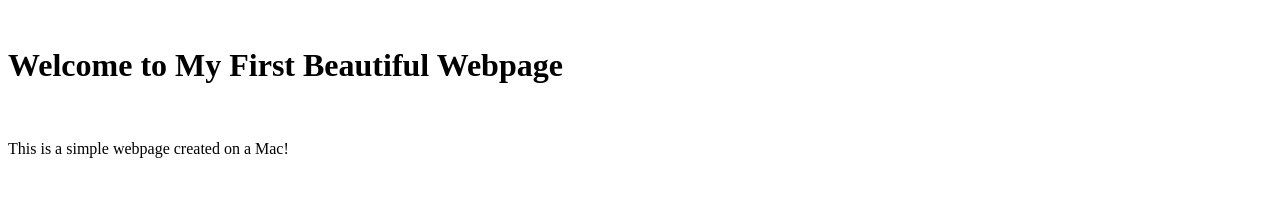
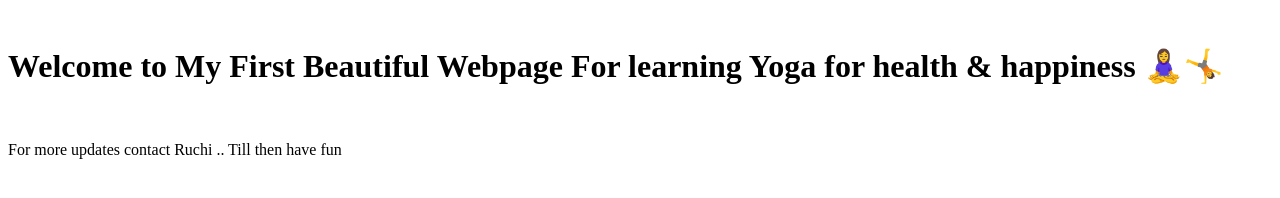
Before and after one commit to rakeshtuli/WebpageAug12, a plain HTML site: page index.html in a window 1280 px wide. Drawn offline with Linux system fonts and the light colour scheme.

Commit message:
Update index.html
Signed-off-by: RAKESH TULI <59557210+rakeshtuli@users.noreply.github.com>

```diff
--- a/index.html
+++ b/index.html
@@ -16,7 +16,13 @@
     </style>
 </head>
 <body>
-    <h1>Welcome to My First Beautiful Webpage</h1>
-    <p>This is a simple webpage created on a Mac!</p>
+    <h1>Welcome to My First Beautiful Webpage
+    For learning Yoga for health & happiness 🧘‍♀️🤸
+               <br  Wealth for prosperity💰 & fun 🏄‍♂️🎻
+                <br  Nutrition 🍉🥬 & happiness😁 for emotional quotient👭 />
+
+    </h1>
+    <p>For more updates contact Ruchi .. Till then have fun
+    </p>
 </body>
 </html>
```
